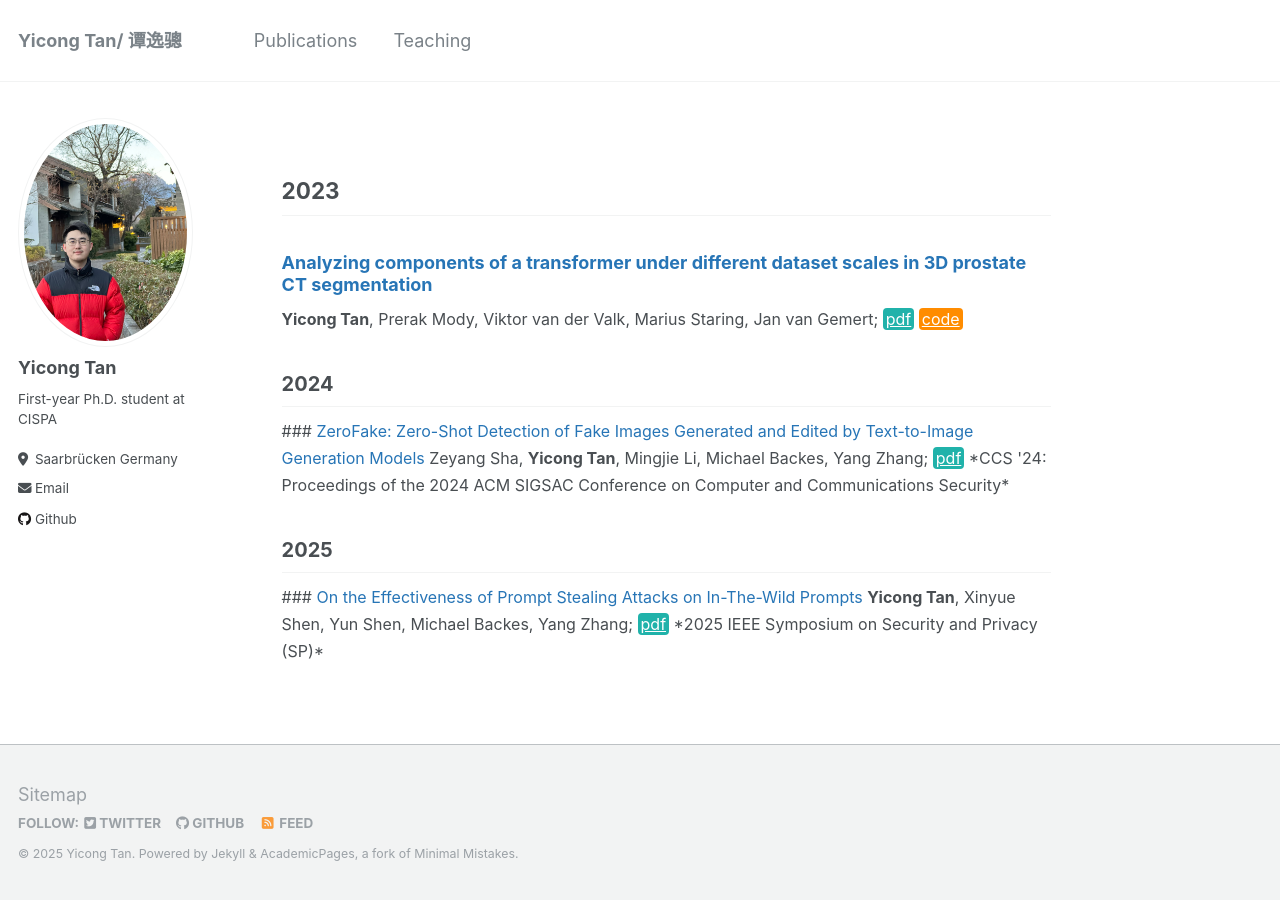
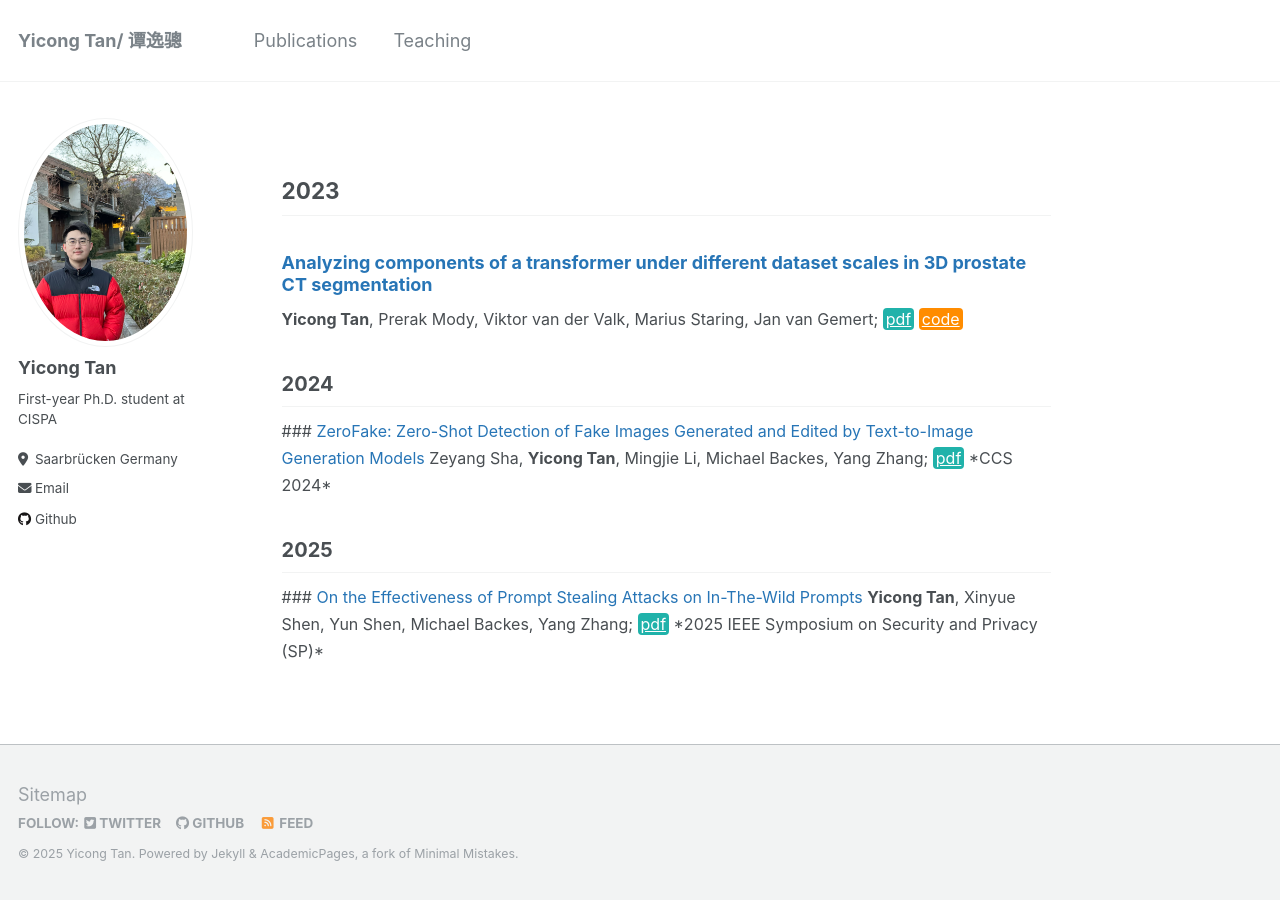
Before and after one commit to YicongTan/yicongtan.github.io, a Jekyll site: the page built from _pages/publications.md, in a window 1280 px wide. Built offline with Jekyll 4.4.1, drawn with Linux system fonts in a browser that asks for light colours.

Commit message:
Update publications.md

```diff
--- a/_pages/publications.md
+++ b/_pages/publications.md
@@ -44,7 +44,7 @@ a { TEXT-DECORATION:none }
 <font size="3">Zeyang Sha, <b>Yicong Tan</b>, Mingjie Li, Michael Backes, Yang Zhang;
 <a href="https://dl.acm.org/doi/10.1145/3658644.3690297" class="btn--paper" target="_blank">pdf</a>
 
-*CCS '24: Proceedings of the 2024 ACM SIGSAC Conference on Computer and Communications Security*
+*CCS 2024*
 </font>
 
 <h2 id='2025'>2025</h2>
```
